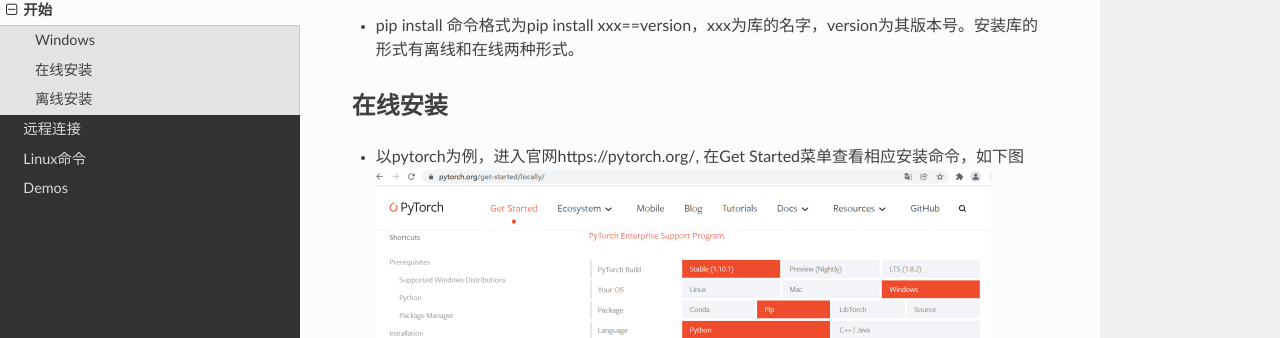
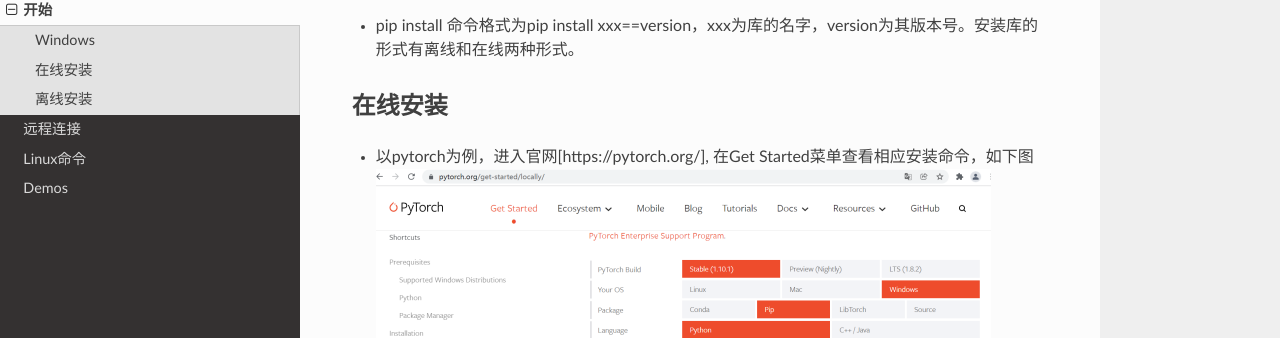
Before and after one commit to Tanbobobo/DL-starter, a Sphinx documentation site: the page built from docs/mds/get_started.md, in a window 1280 px wide and 900 px high, scrolled down 847 px. Shown: the part 111-449 px from the top of the window. Built offline with Sphinx 7.4.7 and the Read the Docs theme 2.0.0, drawn with Linux system fonts in a browser that asks for light colours.

```diff
--- a/docs/mds/get_started.md
+++ b/docs/mds/get_started.md
@@ -30,7 +30,7 @@ pqi use tuna #切换至tuna镜像源
 * pip install 命令格式为pip install xxx==version，xxx为库的名字，version为其版本号。安装库的形式有离线和在线两种形式。
 
 ## 在线安装
-* 以pytorch为例，进入官网https://pytorch.org/, 在Get Started菜单查看相应安装命令，如下图 \
+* 以pytorch为例，进入官网[https://pytorch.org/], 在Get Started菜单查看相应安装命令，如下图 \
 ![](./pytorch_get_started.png)
 
   在网址https://download.pytorch.org/whl/xxx/torch_stable.html 可在下载不同python版本所需的.whl。其中，xxx=cpu即cpu版本，xxx=cu{}表示cuda版本，cuda版本号为{}，如cuda 11.0表示为xxx=cu110。
```
